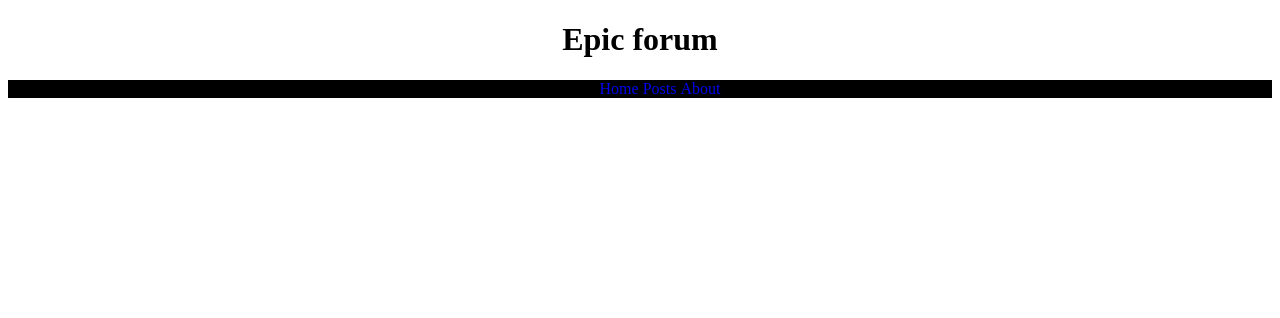
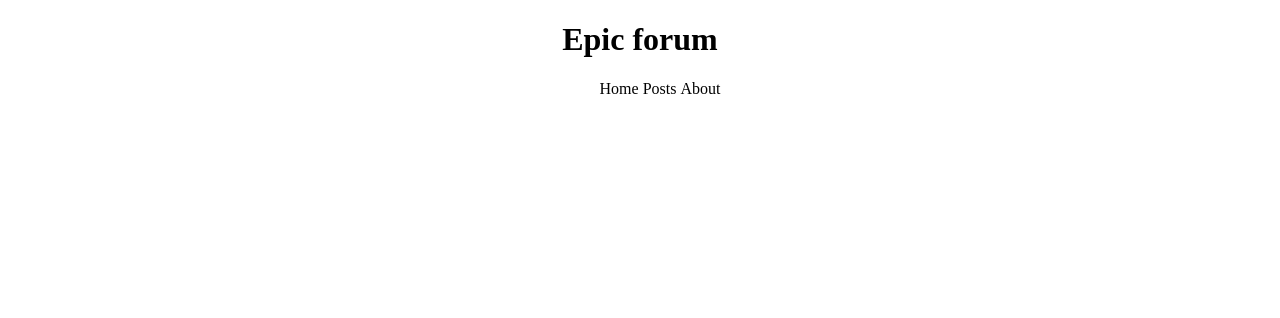
Before and after one commit to itgsod-pontus-wistrom/Gymnasiearbete, a PHP site: page / in a window 1280 px wide. Shown: the top 318 px of the page. Run offline with PHP 8.4, Linux system fonts and the light colour scheme.

Commit message:
fixed shit

```diff
--- a/CSS.css
+++ b/CSS.css
@@ -3,7 +3,7 @@
 }
 #nav{
    text-align: center;
-    background-color: black;
+
 
 }
 #nav ul{
@@ -15,6 +15,8 @@
     display: inline;
 
 }
-a{
+#nav a{
+    color: black;
+    border-bottom: none;
     text-decoration: none;
 }
```
